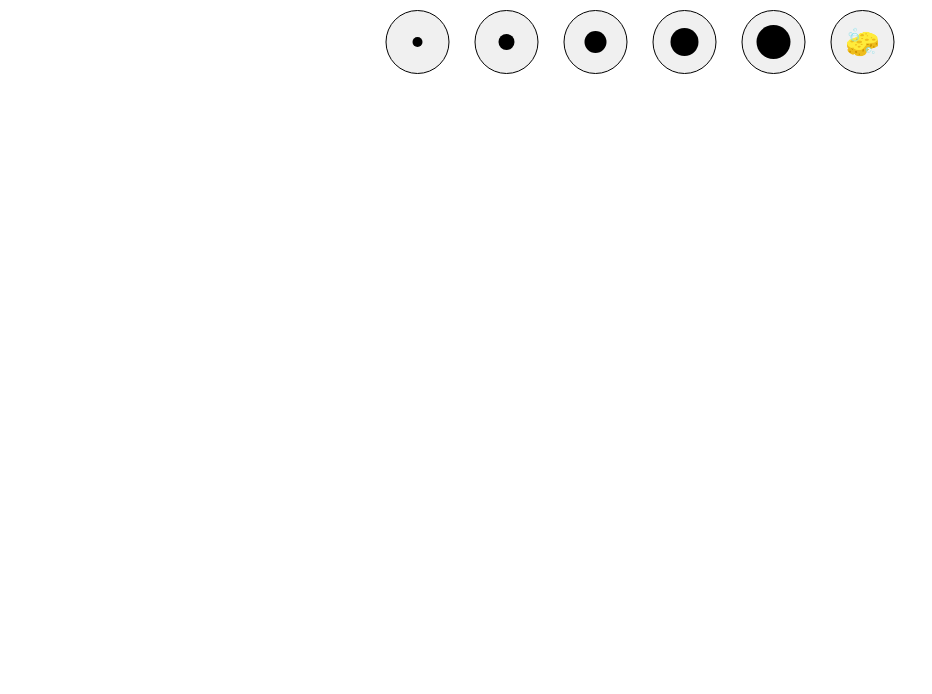
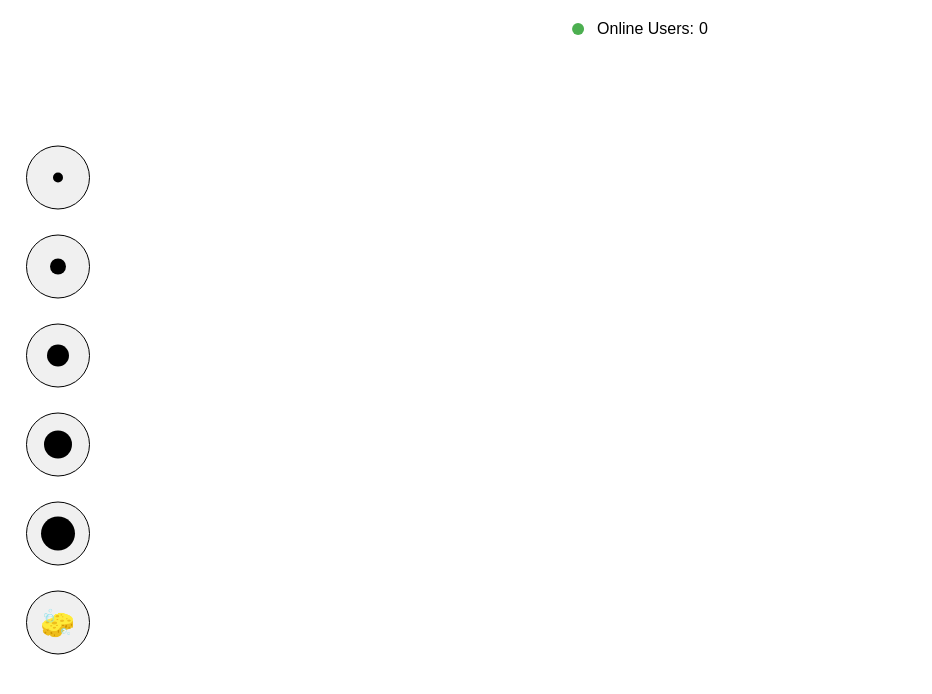
Before and after one commit to BananaJeanss/colorboard, a website: page src/public/index.html in a window 1280 px wide. Shown: the whole page, without its empty margins (0-932 px from the left). Drawn offline with Linux system fonts and the light colour scheme; a web font is replaced by a local one.

Commit message:
hopefully fixed images being draggable, fixed brush being inaccurate with cursor, added online users count style/div

```diff
--- a/src/public/index.html
+++ b/src/public/index.html
@@ -7,7 +7,11 @@
     <link rel="stylesheet" href="style.css" />
   </head>
   <body>
-    <canvas id="canvas"></canvas>
+    <canvas id="canvas" draggable="false"></canvas>
+    <div class="onlineCount">
+        <span>Online Users: </span>
+        <span id="count">0</span>
+    </div>
     <div class="brushSizes">
       <button class="brushSize" data-size="5">
         <span
--- a/src/public/index.js
+++ b/src/public/index.js
@@ -4,6 +4,7 @@ const ctx = canvas.getContext("2d");
 canvas.width = window.innerWidth;
 canvas.height = window.innerHeight;
 canvas.draggable = false;
+canvas.addEventListener("dragstart", (e) => e.preventDefault());
 
 let drawing = false;
 let lastX = 0,
@@ -13,21 +14,28 @@ let brushSize = 5;
 let strokeColor = "black";
 
 canvas.addEventListener("mousedown", (e) => {
+  e.preventDefault();
   drawing = true;
-  [lastX, lastY] = [e.clientX, e.clientY];
+  const rect = canvas.getBoundingClientRect();
+  lastX = e.clientX - rect.left;
+  lastY = e.clientY - rect.top;
 });
 
 canvas.addEventListener("mousemove", (e) => {
   if (!drawing) return;
+  const rect = canvas.getBoundingClientRect();
+  const x = e.clientX - rect.left;
+  const y = e.clientY - rect.top;
   ctx.strokeStyle = strokeColor;
   ctx.lineWidth = brushSize;
   ctx.lineCap = "round";
 
   ctx.beginPath();
   ctx.moveTo(lastX, lastY);
-  ctx.lineTo(e.clientX, e.clientY);
+  ctx.lineTo(x, y);
   ctx.stroke();
-  [lastX, lastY] = [e.clientX, e.clientY];
+  lastX = x;
+  lastY = y;
 });
 
 canvas.addEventListener("mouseup", () => (drawing = false));
--- a/src/public/style.css
+++ b/src/public/style.css
@@ -1,12 +1,18 @@
+@import url('https://fonts.googleapis.com/css2?family=Mozilla+Headline:wght@200..700&display=swap');
+
 body {
   overflow: hidden;
+  font-family: 'Mozilla Headline', sans-serif;
 }
 
 .brushSizes {
   position: absolute;
   top: 10px;
   left: 50%;
-  transform: translateX(-50%);
+  left: 2%;
+  top: 50%;
+  transform: translateY(-50%);
+  flex-direction: column;
   display: flex;
   gap: 25px;
   z-index: 10;
@@ -25,3 +31,37 @@ body {
   border-radius: 50px;
   cursor: pointer;
 }
+
+.onlineCount {
+  position: absolute;
+  top: 10px;
+  right: 10px;
+  left: 50%;
+  transform: translateX(-50%);
+  right: auto;
+  padding: 10px;
+  border-radius: 5px;
+  z-index: 10;
+  display: flex;
+  gap: 5px;
+  align-items: center;
+}
+
+.onlineCount::before {
+    content: "";
+    display: inline-block;
+    width: 12px;
+    height: 12px;
+    border-radius: 50%;
+    background-color: #4caf50;
+    margin-right: 8px;
+    vertical-align: middle;
+}
+
+canvas {
+  user-select: none;
+  -webkit-user-select: none;
+  -ms-user-select: none;
+  -webkit-user-drag: none;
+  touch-action: none;
+}
```
